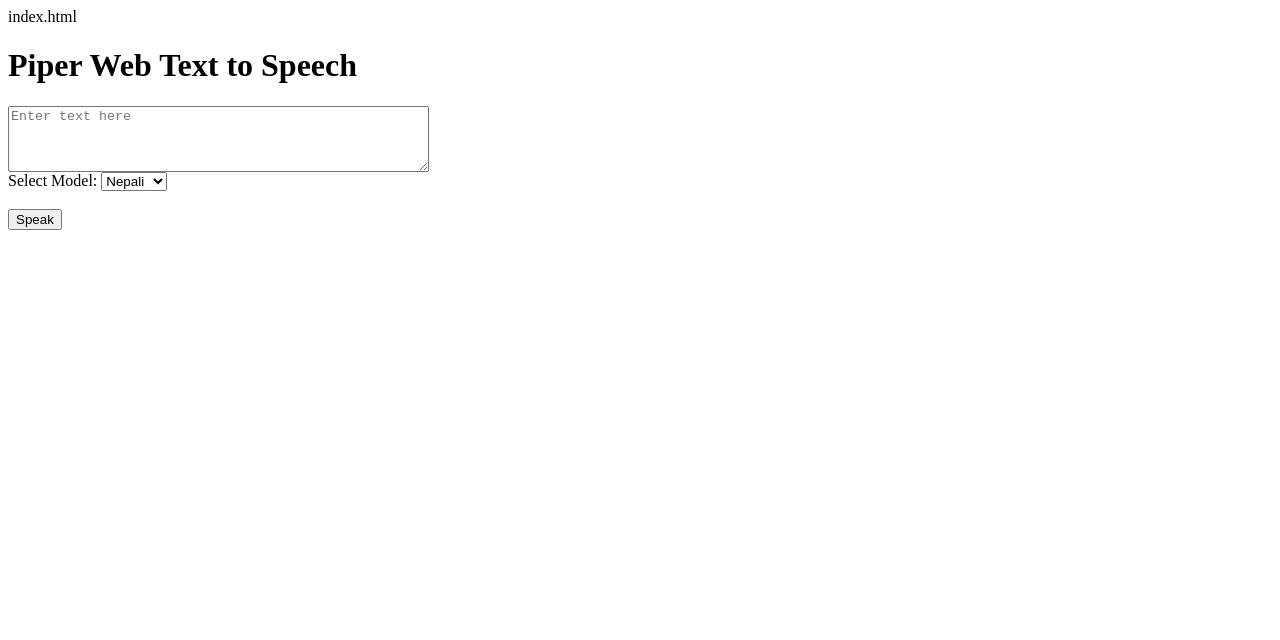
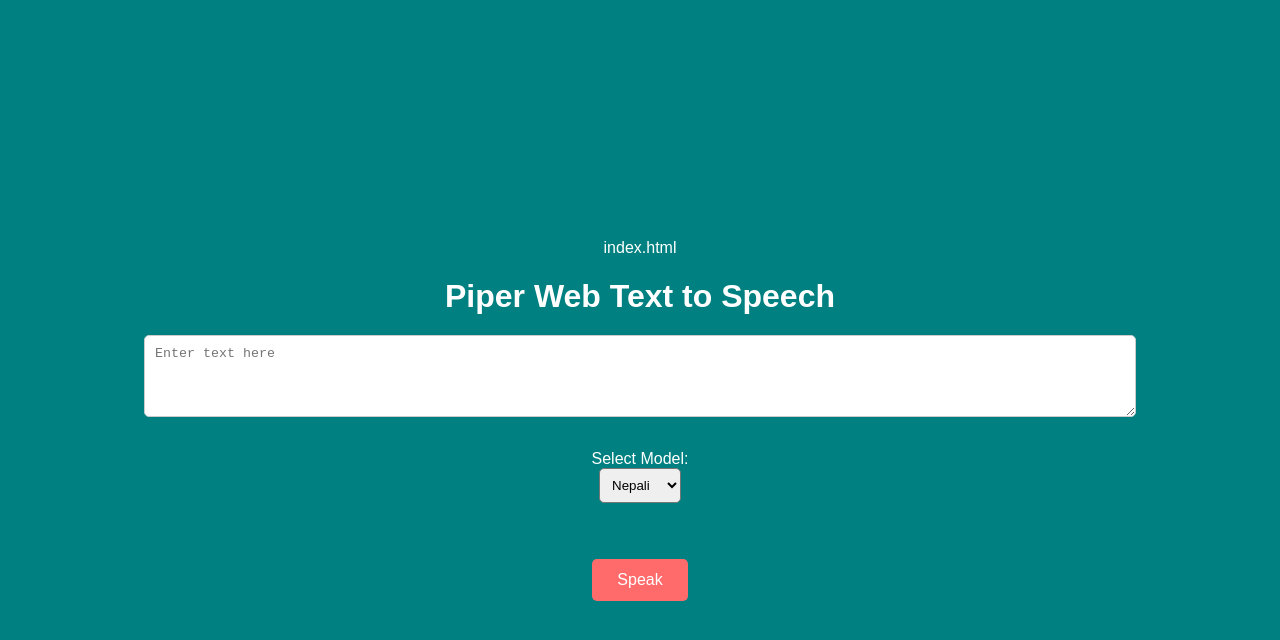
Before and after one commit to Ted0011/docker-piper, a plain HTML site: page index.html in a window 1280 px wide. Drawn offline with Linux system fonts and the light colour scheme.

Commit message:
Update index.html
Added style for BG

```diff
--- a/index.html
+++ b/index.html
@@ -2,6 +2,64 @@
 <!DOCTYPE html>
 <html lang="en">
 <head>
+  <style>
+    body {
+      font-family: Arial, sans-serif;
+      background-color: #008080; /* Teal-blue background */
+      color: white;
+      text-align: center;
+      padding: 20px;
+      margin: 0;
+      min-height: 100vh;
+      display: flex;
+      flex-direction: column;
+      align-items: center;
+      justify-content: center;
+    }
+
+    .container {
+      background-color: rgba(255, 255, 255, 0.1);
+      padding: 30px;
+      border-radius: 10px;
+      max-width: 500px;
+      width: 90%;
+      box-shadow: 0 4px 8px rgba(0, 0, 0, 0.2);
+    }
+
+    h1 {
+      margin-bottom: 20px;
+      color: white;
+    }
+
+    textarea {
+      width: 80%;
+      padding: 10px;
+      border-radius: 5px;
+      border: 1px solid #ccc;
+      margin-bottom: 15px;
+    }
+
+    select {
+      padding: 8px;
+      border-radius: 5px;
+      margin-bottom: 20px;
+    }
+
+    button {
+      background-color: #FF6B6B; /* Coral button color */
+      color: white;
+      border: none;
+      padding: 12px 25px;
+      font-size: 16px;
+      border-radius: 5px;
+      cursor: pointer;
+      transition: background-color 0.3s;
+    }
+
+    button:hover {
+      background-color: #FF5252; /* Darker coral on hover */
+    }
+  </style>
   <meta charset="UTF-8" />
   <title>Piper Web TTS</title>
 </head>
```
